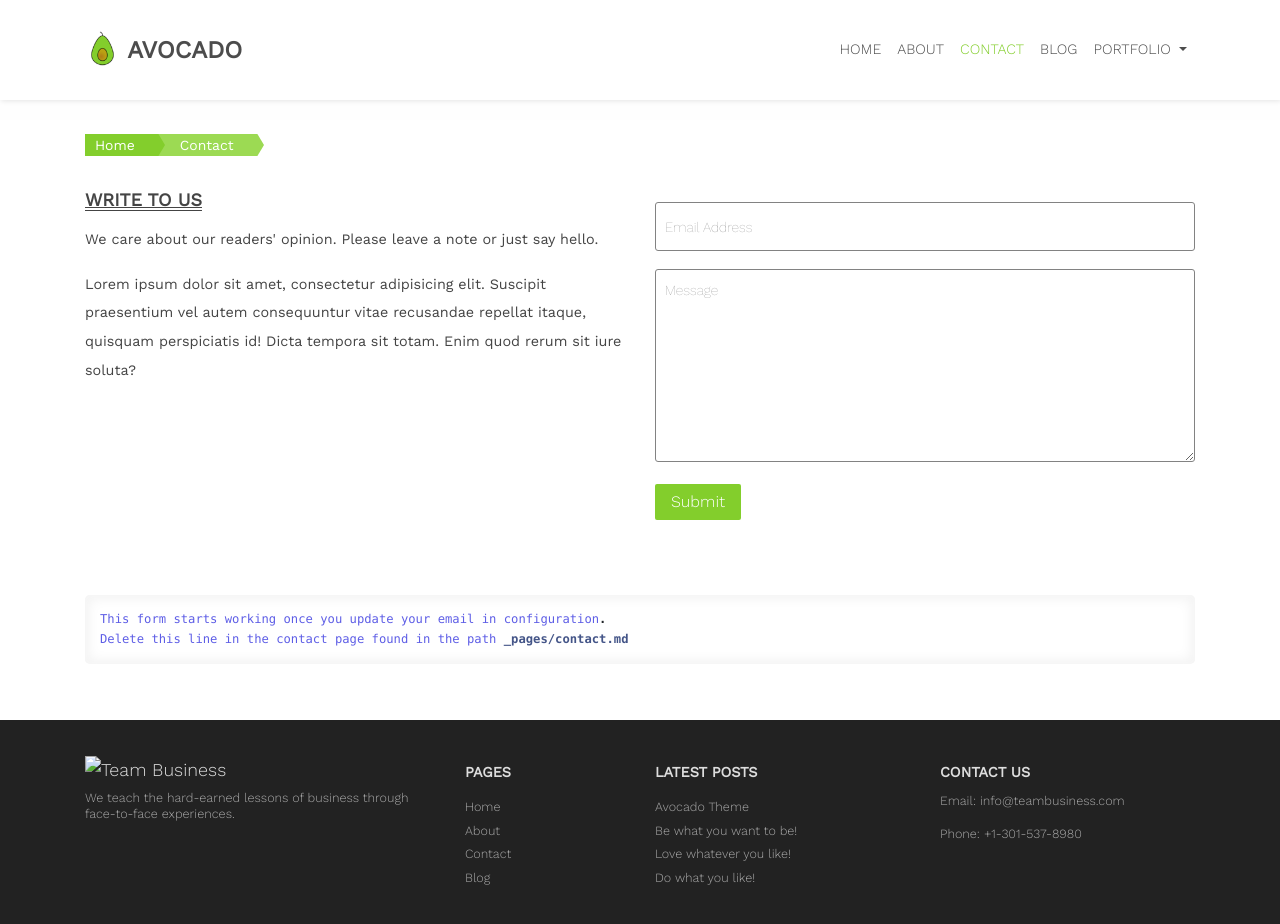
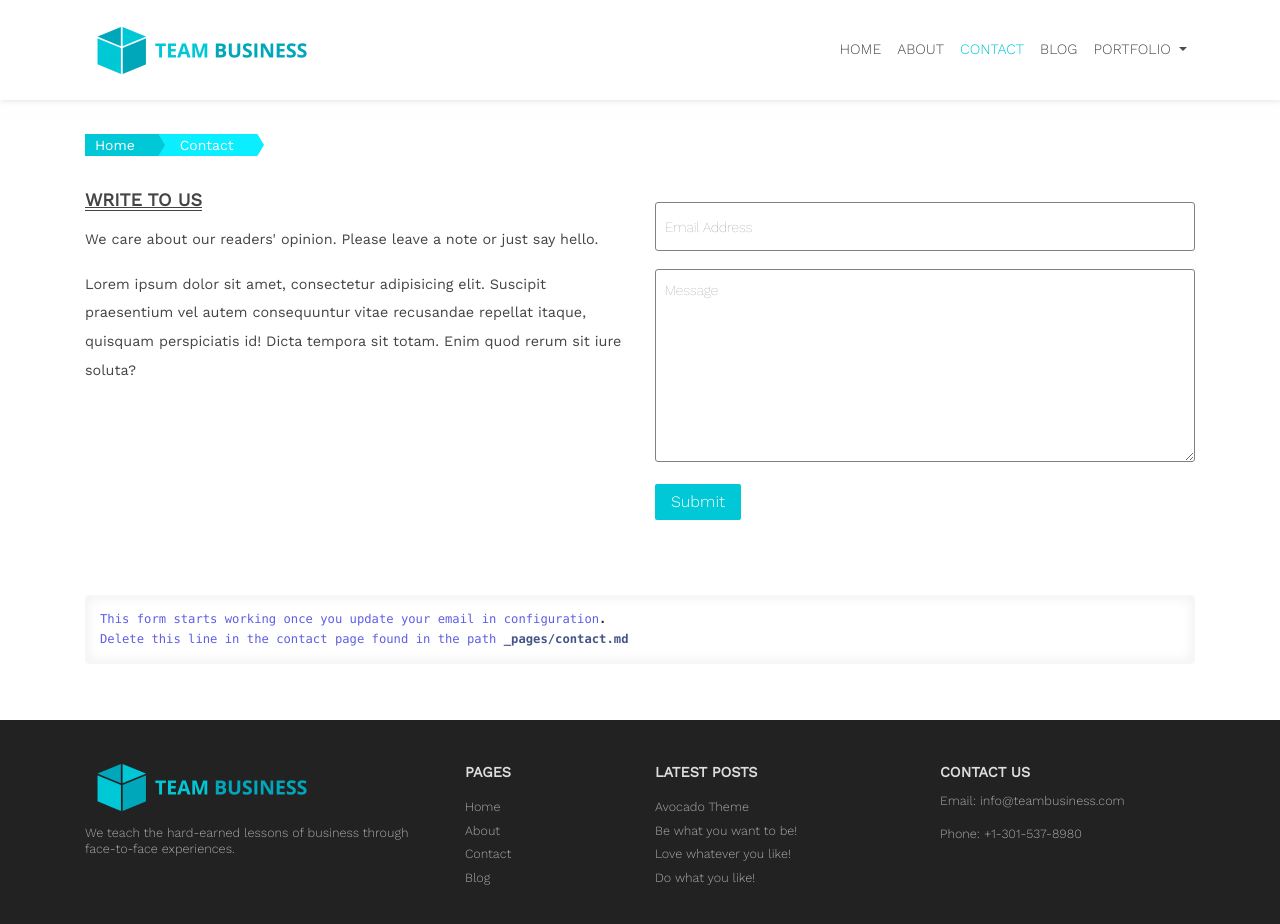
Before and after one commit to zac-heisey/team-business, a Jekyll site: the page built from _pages/contact.html, in a window 1280 px wide and 943 px high. Shown: the top 924 px of the window. Built offline with Jekyll 4.4.1, drawn with Linux system fonts in a browser that asks for light colours; nearby versions of some CDN libraries.

Commit message:
update logo, inco, & favicon images; update brand color

```diff
--- a/_config.yml
+++ b/_config.yml
@@ -4,7 +4,7 @@ description: We teach the hard-earned lessons of business through face-to-face e
 email: info@teambusiness.com # The contact form submission will be done to this email address.
 phone: +1-301-537-8980
 url: https://teambusiness.com
-default-image: /assets/images/avocado-cover.png # This image will be shown on sharing any page on social media. For example: Homepage, about page etc. This image should be bigger than 200x200px. This image is not used for posts. Posts use their own image mentioned in individual posts.
+logo: /assets/images/logo.png # This image will be shown on sharing any page on social media. For example: Homepage, about page etc. This image should be bigger than 200x200px. This image is not used for posts. Posts use their own image mentioned in individual posts.
 
 # Author details shows up at the end of every article
 author:
@@ -41,9 +41,6 @@ include:
 # Google Ananlytics Tracker
 analytics: UA-92266803-2  # Sign up with Google analytics and replce with your analytics ID
 
-#Tawk.to integration
-tawkto-id: 5cb170e9c1fe2560f3fea30c # Sign up with tawk.to and go to Admin >> Property settings and replace the Site ID here
-
 # Share buttons
 share: no # Change it to `no` to remove share buttons.
 
--- a/_includes/navbar.html
+++ b/_includes/navbar.html
@@ -1,8 +1,7 @@
 <nav class="navbar fixed-top navbar-expand-lg navbar-light bg-white">
 	<div class="container">
 		<a class="navbar-brand" href="/">
-			<img src="/assets/img/apple-icon-60x60.png" class="d-inline-block align-top logo" alt="{{site.title}}">
-			Avocado
+			<img src="/assets/images/logo.png" class="d-inline-block align-top logo" alt="{{site.title}}">
 		</a>
 		<button class="navbar-toggler" type="button" data-toggle="collapse" data-target="#navbarNavAltMarkup" aria-controls="navbarNavAltMarkup" aria-expanded="false" aria-label="Toggle navigation">
 			<span class="navbar-toggler-icon"></span>
--- a/_layouts/default.html
+++ b/_layouts/default.html
@@ -29,7 +29,7 @@
 	{% seo %}
 
 	{% if page.layout != 'post' %}
-	<meta property="og:image" content="{{site.url}}{{site.default-image}}" />
+	<meta property="og:image" content="{{site.url}}{{site.logo}}" />
 	{% endif %}
 
 	<!-- Custom CSS -->
@@ -40,12 +40,6 @@
 	<link rel="stylesheet" href="//maxcdn.bootstrapcdn.com/font-awesome/4.7.0/css/font-awesome.min.css">
 
 	<!-- Replace these icons with your own. -->
-
-	<link rel="apple-touch-icon" sizes="60x60" href="{{site.baseurl}}/assets/img/apple-icon-60x60.png">
-	<link rel="apple-touch-icon" sizes="114x114" href="{{site.baseurl}}/assets/img/apple-icon-114x114.png">
-	<link rel="apple-touch-icon" sizes="152x152" href="{{site.baseurl}}/assets/img/apple-icon-152x152.png">
-	<link rel="icon" type="image/png" sizes="192x192" href="{{site.baseurl}}/assets/img/android-icon-192x192.png">
-	<link rel="shortcut icon" href="{{site.baseurl}}/favicon.ico" type="image/x-icon">
 	<link rel="icon" href="{{site.baseurl}}/favicon.ico" type="image/x-icon">
 
 	{% if site.analytics %}
--- a/assets/css/_sass/_services.scss
+++ b/assets/css/_sass/_services.scss
@@ -14,7 +14,7 @@
     z-index: 1;
     position: relative;
     transition: all 0.5s ease 0s;
-		background-color: lighten($brand-color, 10%);
+		background-color: $brand-color;
 }
 .serviceBox .service-icon:before,
 .serviceBox .service-icon:after{
--- a/assets/css/_sass/_style.scss
+++ b/assets/css/_sass/_style.scss
@@ -76,9 +76,7 @@ a.nostyle {
 	}
 
 	.logo {
-		height: 35px;
-		width: 35px;
-
+    width: 100%;
 		-moz-transition-duration: 0.3s;
 		-o-transition-duration: 0.3s;
 		-webkit-transition-duration: 0.3s;
@@ -140,7 +138,7 @@ section {
 		&:after {
 			content: "";
 			display: block;
-			border-bottom: 3px solid lighten($brand-color, 10%);
+			border-bottom: 3px solid $brand-color;
 			width: 10%;
 			margin: 0 auto;
 		}
@@ -453,8 +451,7 @@ a.nav-link.active {
 	}
 
 	.logo {
-		height: 28px;
-		width: 28px;
+		width: 85%;
 	}
 }
 
--- a/assets/css/main.scss
+++ b/assets/css/main.scss
@@ -15,8 +15,7 @@ $h-color:          #eee;
 $grey-color:       #828282;
 $grey-color-light: lighten($grey-color, 40%);
 $grey-color-dark:  darken($grey-color, 25%);
-$brand-color: 	   #6a5acd;
-$brand-color: 	   #83ce2c;
+$brand-color: 	   #00C8D7;
 
 
 // Width of the content area
```
Also changed, not shown: assets/images/icon.png (added), assets/images/logo.png (added), assets/img/android-icon-192x192.png (deleted), assets/img/apple-icon-114x114.png (deleted), assets/img/apple-icon-152x152.png (deleted), assets/img/apple-icon-60x60.png (deleted), assets/img/favicon.ico (deleted), favicon.ico.
